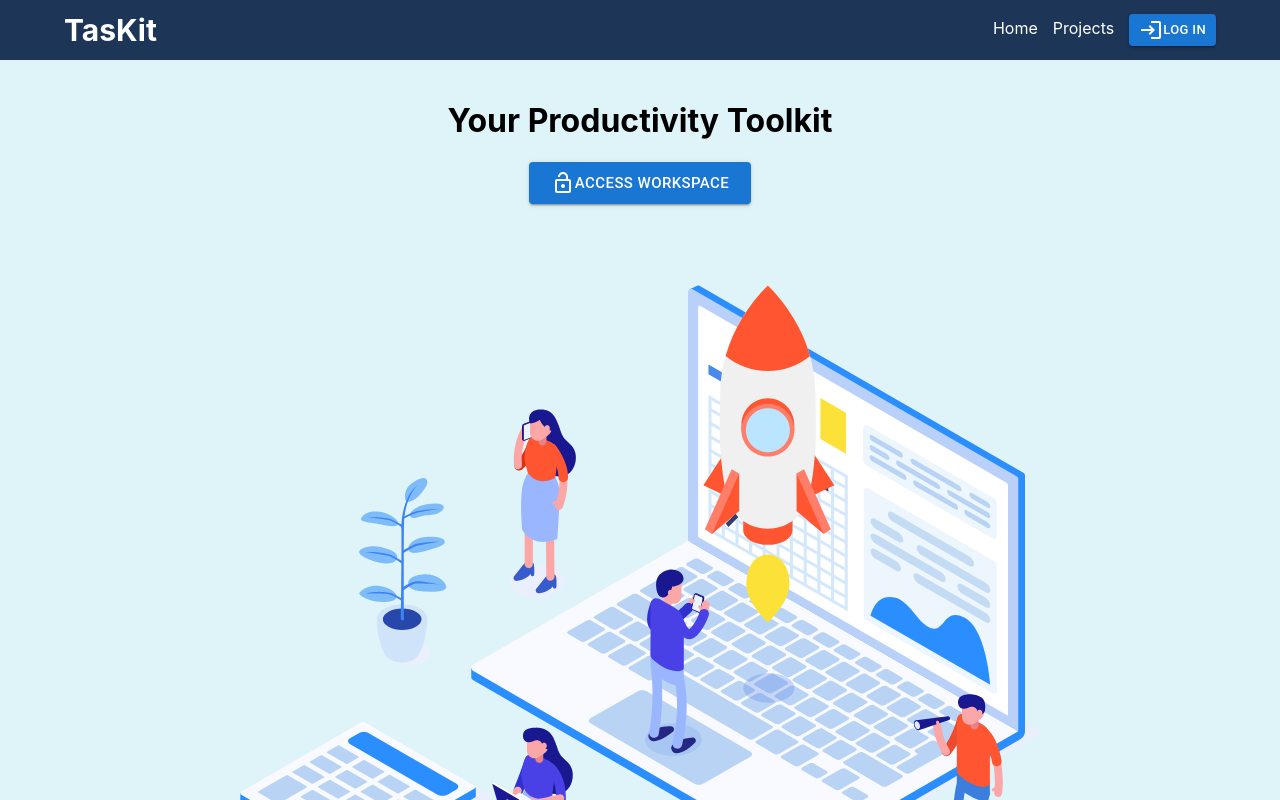
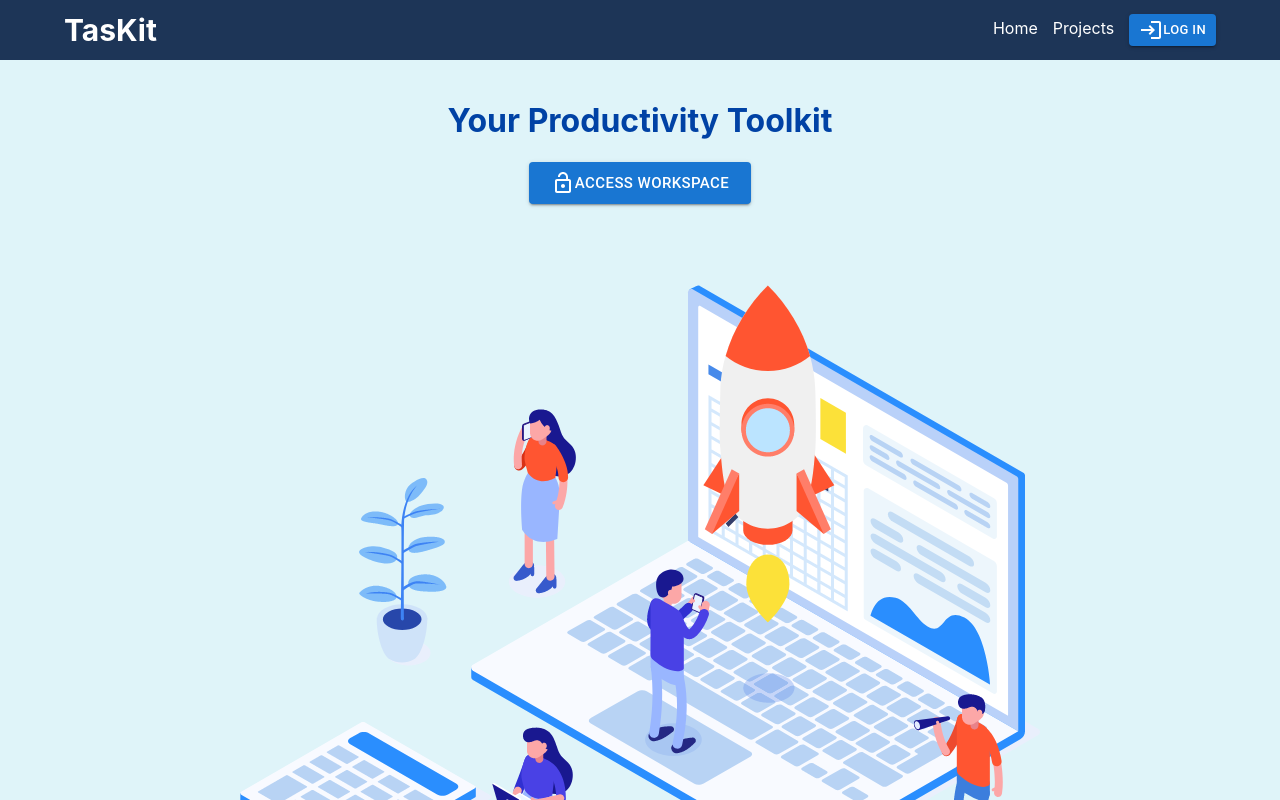
Before and after one commit to fabrizio-t/taskit, a React (Create React App) app in the folder Client/: page / in a window 1280 px wide. Shown: the top 800 px of the page. Built offline with nearby package versions, Linux system fonts and the light colour scheme.

Commit message:
Style: colors update for links and titles

```diff
--- a/Client/src/App.css
+++ b/Client/src/App.css
@@ -102,6 +102,20 @@ body {
   padding: 10px;
   border-radius: 10px;
   margin-bottom: 10px;
+}
+
+.project a {
+  text-decoration: none;
+  color: rgb(0, 66, 165);
+}
+
+.project a:visited {
+  text-decoration: none;
+  color: rgb(0, 66, 165);
+}
+
+h1 {
+  color: rgb(0, 66, 165);
 }
 
 .project h2 {
```
